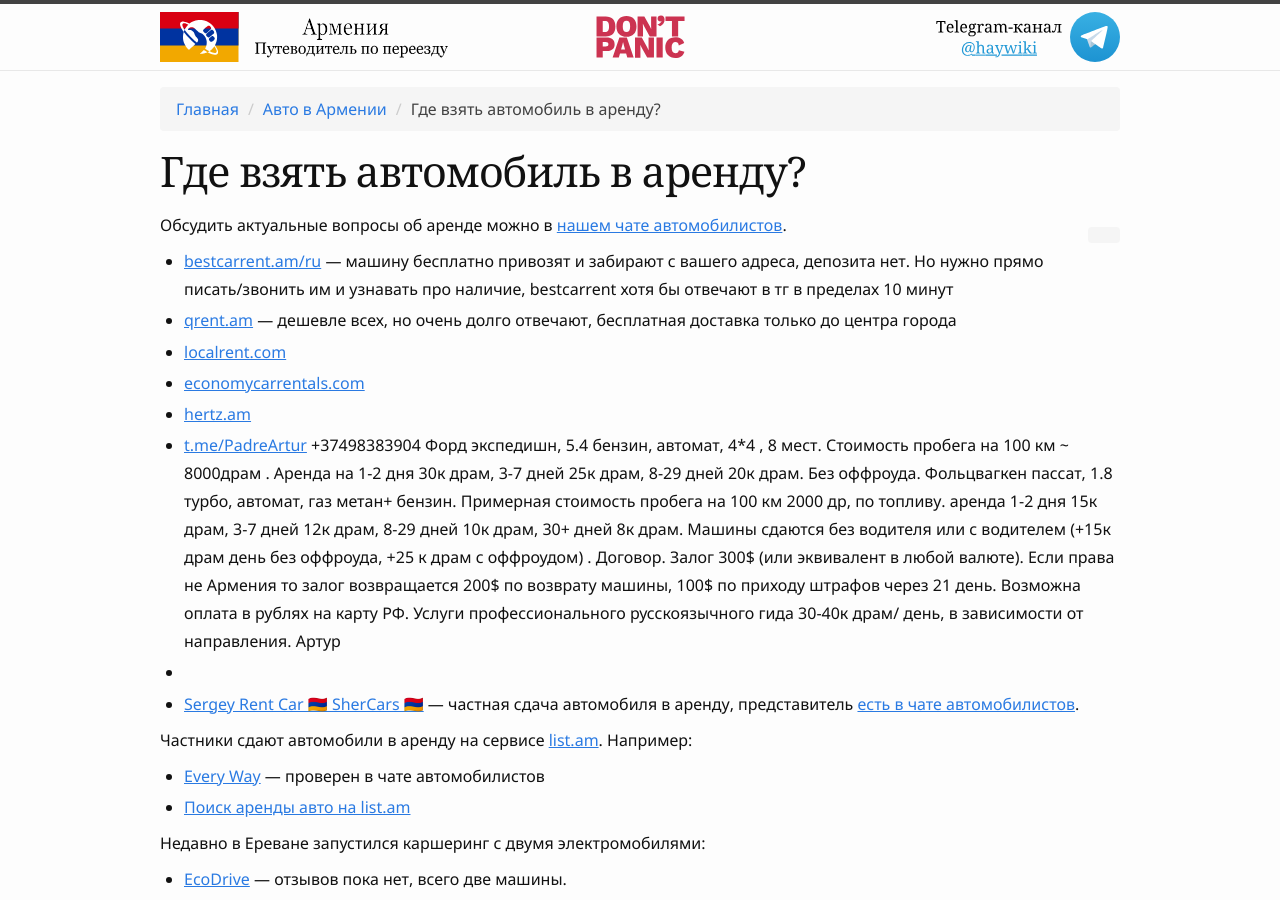
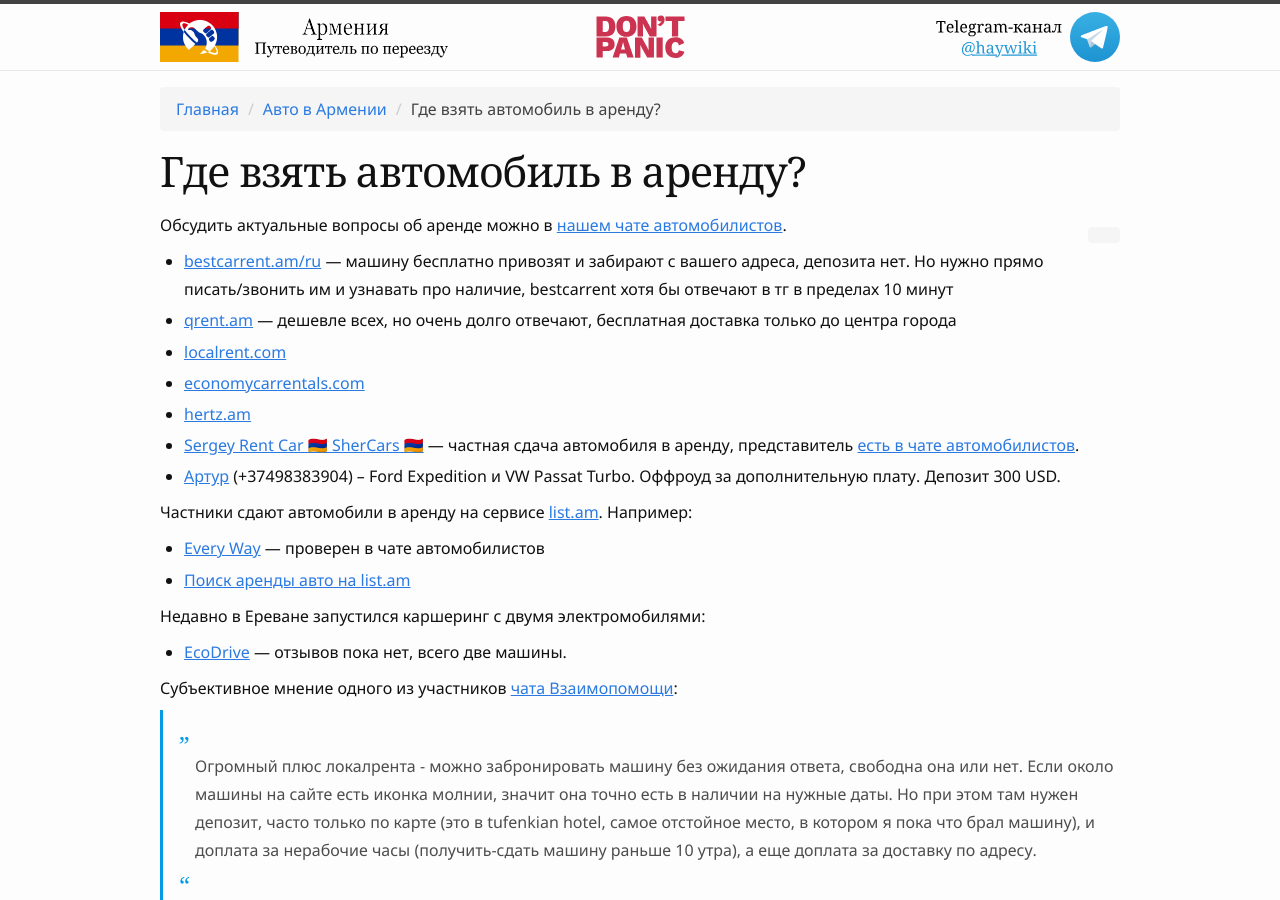
Before and after one commit to haywiki/haywiki.github.io, a Jekyll site: the page built from drive/car-rentals.md, in a window 1280 px wide and 900 px high. Built offline with Jekyll 4.4.1, drawn with Linux system fonts in a browser that asks for light colours; nearby versions of some CDN libraries; a script that is not in the unit is left out.

Commit message:
removing all the extra info that messes up the readibility

```diff
--- a/drive/car-rentals.md
+++ b/drive/car-rentals.md
@@ -12,9 +12,8 @@
 - [localrent.com](https://localrent.com)
 - [economycarrentals.com](https://www.economycarrentals.com)
 - [hertz.am](https://hertz.am/)
-- [t.me/PadreArtur](t.me/PadreArtur) +37498383904 Форд экспедишн, 5.4 бензин, автомат, 4*4 , 8 мест. Стоимость пробега на 100 км ~ 8000драм . Аренда на 1-2 дня 30к драм, 3-7 дней 25к драм, 8-29 дней 20к драм. Без оффроуда. Фольцвагкен пассат, 1.8 турбо, автомат, газ метан+ бензин. Примерная стоимость пробега на 100 км 2000 др, по топливу.  аренда 1-2 дня 15к драм, 3-7 дней 12к драм, 8-29 дней 10к драм, 30+ дней 8к драм. Машины сдаются без водителя или с водителем (+15к драм день без оффроуда, +25 к драм с оффроудом) . Договор. Залог 300$ (или эквивалент в любой валюте). Если права не Армения то залог возвращается 200$ по возврату машины, 100$ по приходу штрафов через 21 день. Возможна оплата в рублях на карту РФ. Услуги профессионального русскоязычного гида 30-40к драм/ день, в зависимости от направления. Артур
--
 - [Sergey Rent Car 🇦🇲 SherCars 🇦🇲](https://t.me/rentcararmenia) — частная сдача автомобиля в аренду, представитель [есть в чате автомобилистов](https://t.me/am_autoclub/27261).
+- [Артур](t.me/PadreArtur) (+37498383904) -- Ford Expedition и VW Passat Turbo. Оффроуд за дополнительную плату. Депозит 300 USD.
 
 Частники сдают автомобили в аренду на сервисе [list.am](https://www.list.am/). Например:
 
```
